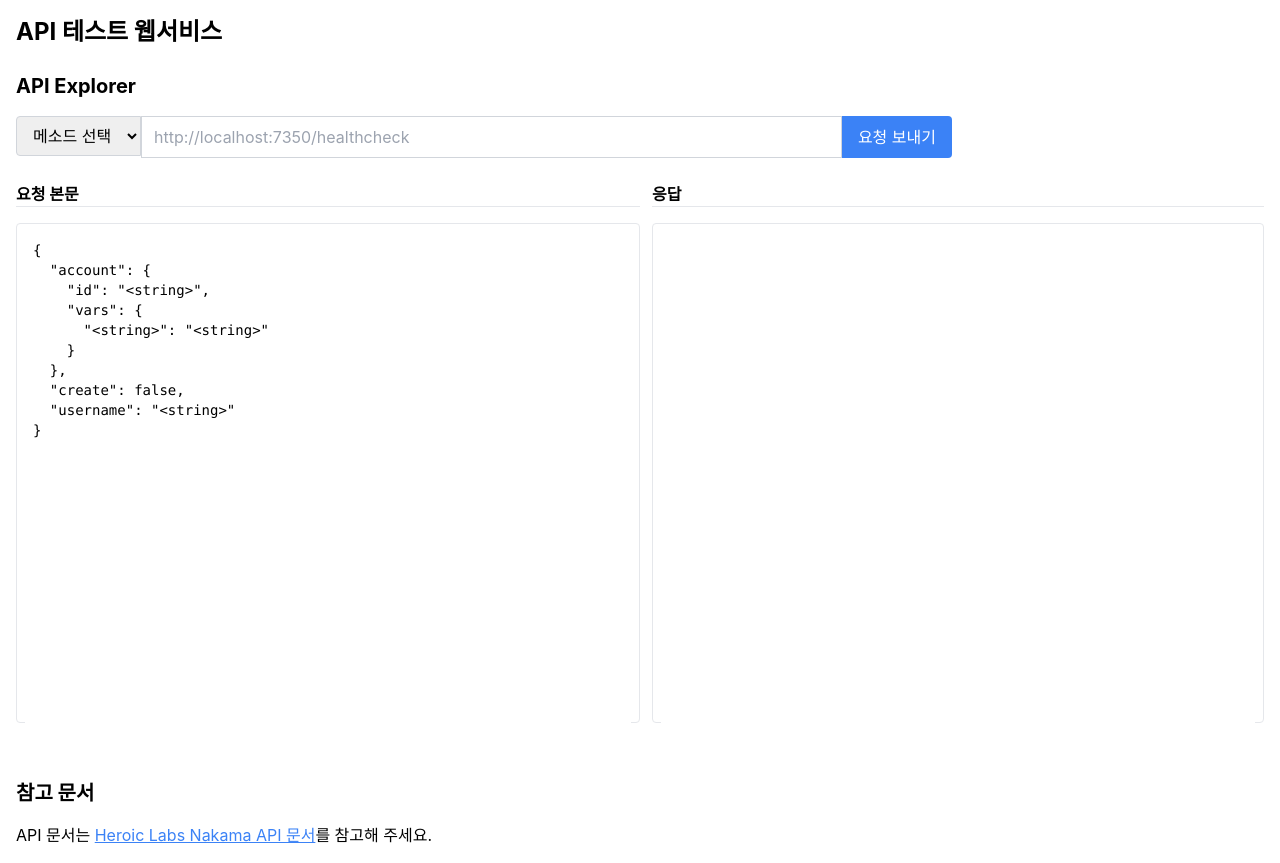
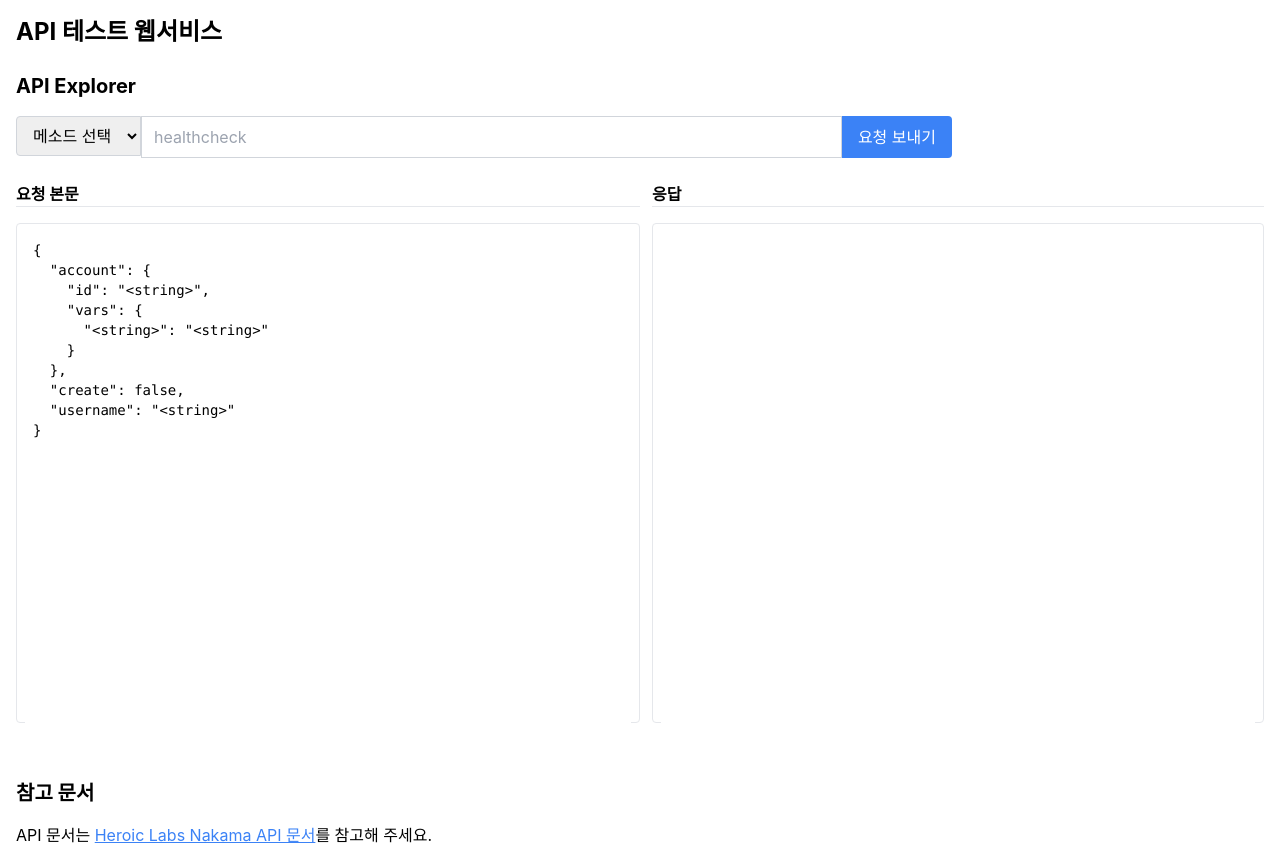
Before and after one commit to seongyeon-lee-fitfuns/mini-project, a Next.js app in the folder client/: page / in a window 1280 px wide. Built offline with nearby package versions, Linux system fonts and the light colour scheme.

Commit message:
fix: API Explorer에서 URL 입력 시 기본 경로를 추가하고 플레이스홀더 텍스트 수정

```diff
--- a/client/src/components/ApiExplorer.tsx
+++ b/client/src/components/ApiExplorer.tsx
@@ -34,7 +34,7 @@ export default function ApiExplorer() {
       }
       console.log('method', method);
       console.log('url', url);
-      const response = await fetch(url, {
+      const response = await fetch(`http://localhost:7350/${url}`, {
         method: method,
         ...(method.toLowerCase() !== 'get' && {
           body: JSON.stringify(parsedBody)
@@ -80,7 +80,7 @@ export default function ApiExplorer() {
                   type="text"
                   value={url}
                   onChange={(e) => setUrl(e.target.value)}
-                  placeholder="http://localhost:7350/healthcheck"
+                  placeholder="healthcheck"
                   className="flex-grow border border-gray-300 px-3 py-2"
                 />
                 <button
```
